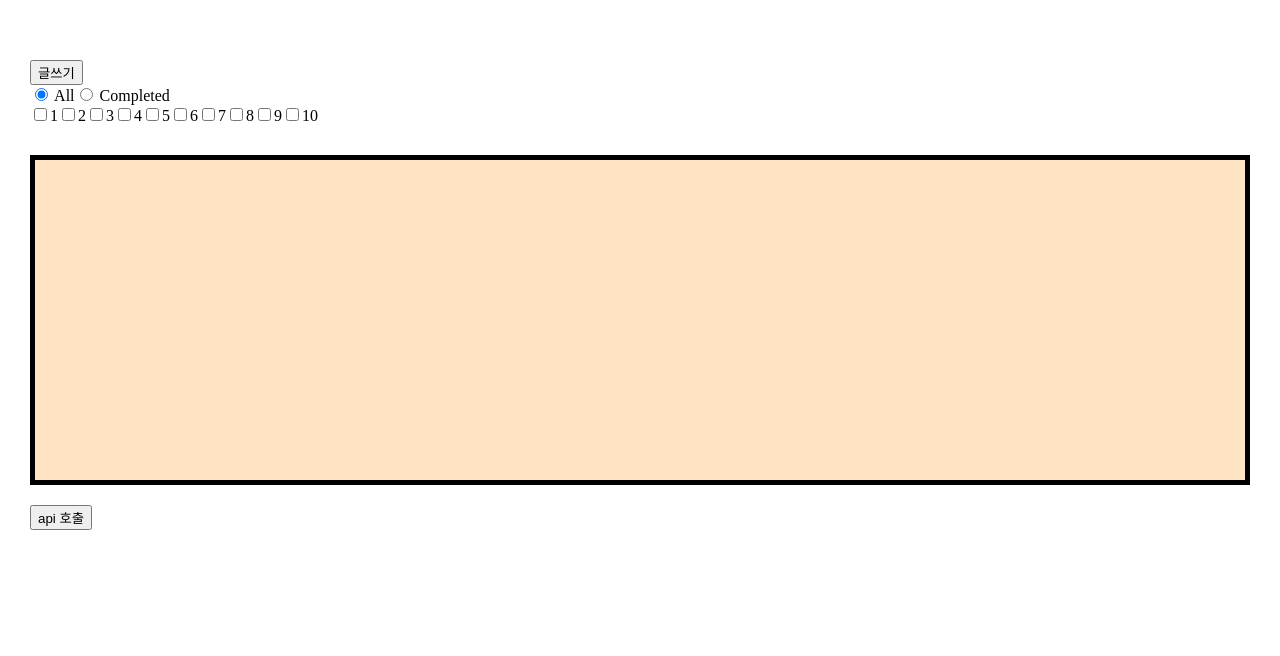
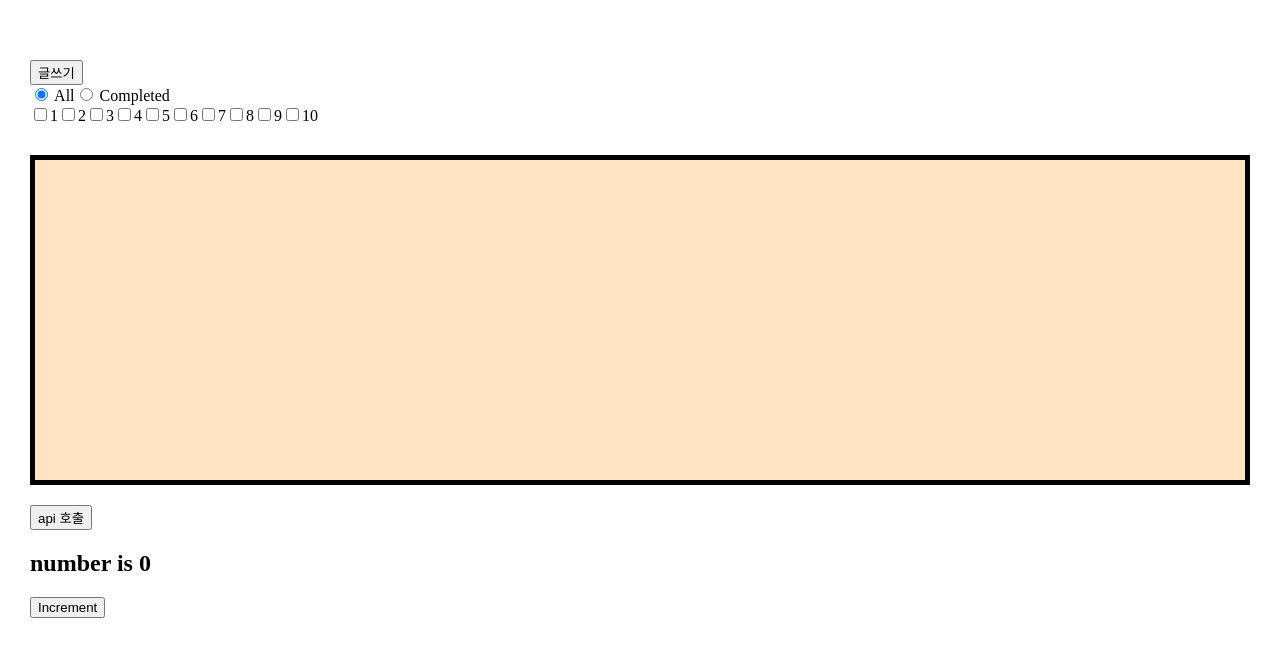
Before and after one commit to shlee1353/todolist, a React (Create React App) app: page / in a window 1280 px wide. Shown: the top 656 px of the page. Built offline with nearby package versions, Linux system fonts and the light colour scheme.

Commit message:
Add lifecyle (#10)
Co-authored-by: USER <user@AL01467022.local>

```diff
--- a/src/components/TodoList/TodoList.js
+++ b/src/components/TodoList/TodoList.js
@@ -17,6 +17,15 @@ const TodoList = props => {
     const [checkedItems, setCheckedItems] = useState([]);
     const [jsonData, setJsonData] = useState();
     const scrollRef = useRef(null);
+    const [number, setNumber] = useState(0);
+
+    // Lifecycle
+    useEffect(() => {
+        console.log("component did mount with useEffect!");
+        return () => {
+            console.log("I'm dying...");
+        };
+    }, [number]);
 
     // 1 - 10 숫자 생성
     const values = Array.from(Array(11).keys()).slice(1);
@@ -165,6 +174,7 @@ const TodoList = props => {
                     />
                 ))}
             </div>
+            {/* [DEV] https://jsonplaceholder.typicode.com/ 데이터 가공해서 제공 */}
             <div className="todo_api">
                 <button onClick={getJSON}>api 호출</button>
                 {jsonData && (
@@ -173,6 +183,16 @@ const TodoList = props => {
                         <div>{jsonData.title}</div>
                     </div>
                 )}
+            </div>
+            <div>
+                <h2>number is {number}</h2>
+                <button
+                    onClick={() => {
+                    setNumber(number + 1);
+                    }}
+                >
+                    Increment
+                </button>
             </div>
         </div>
     )
```
